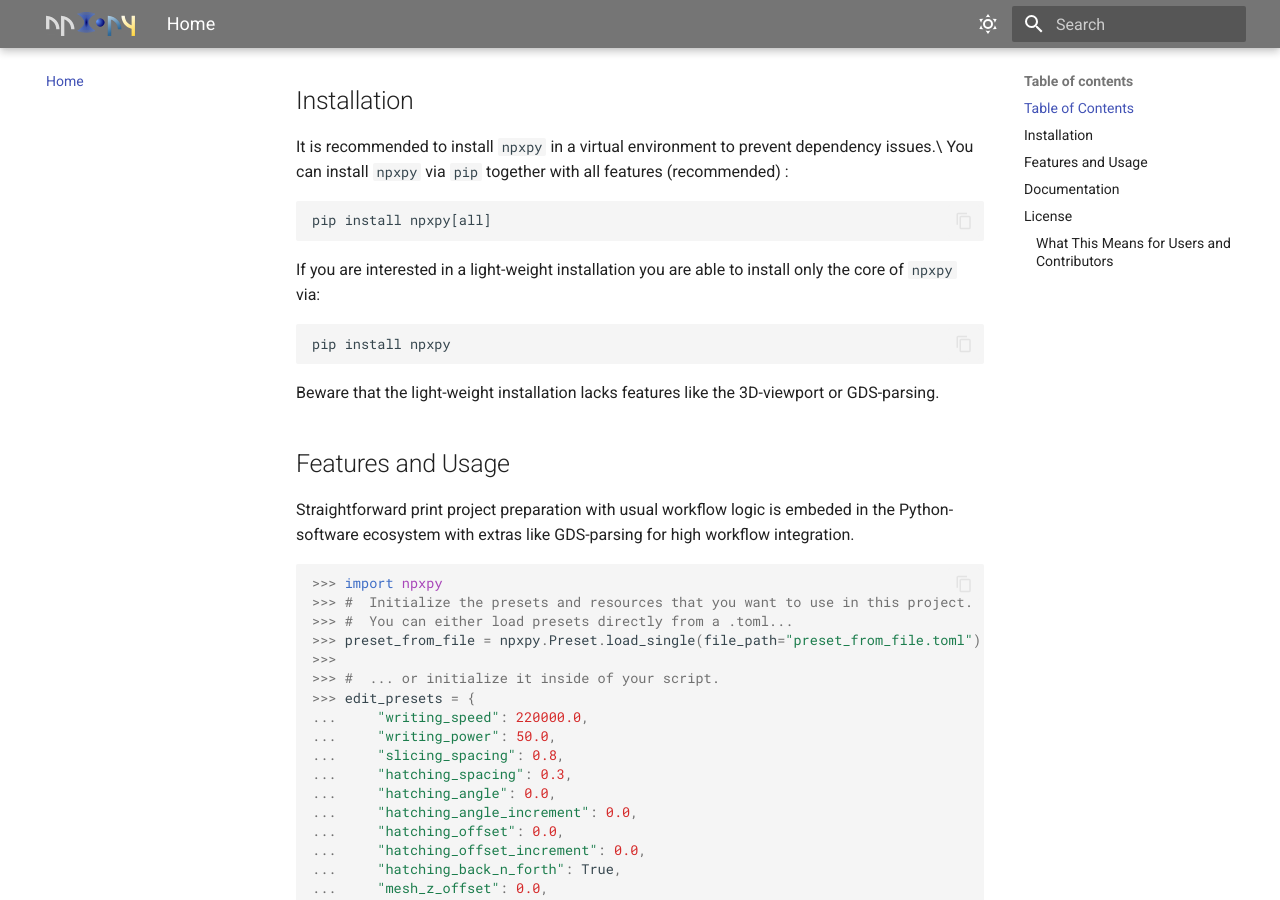
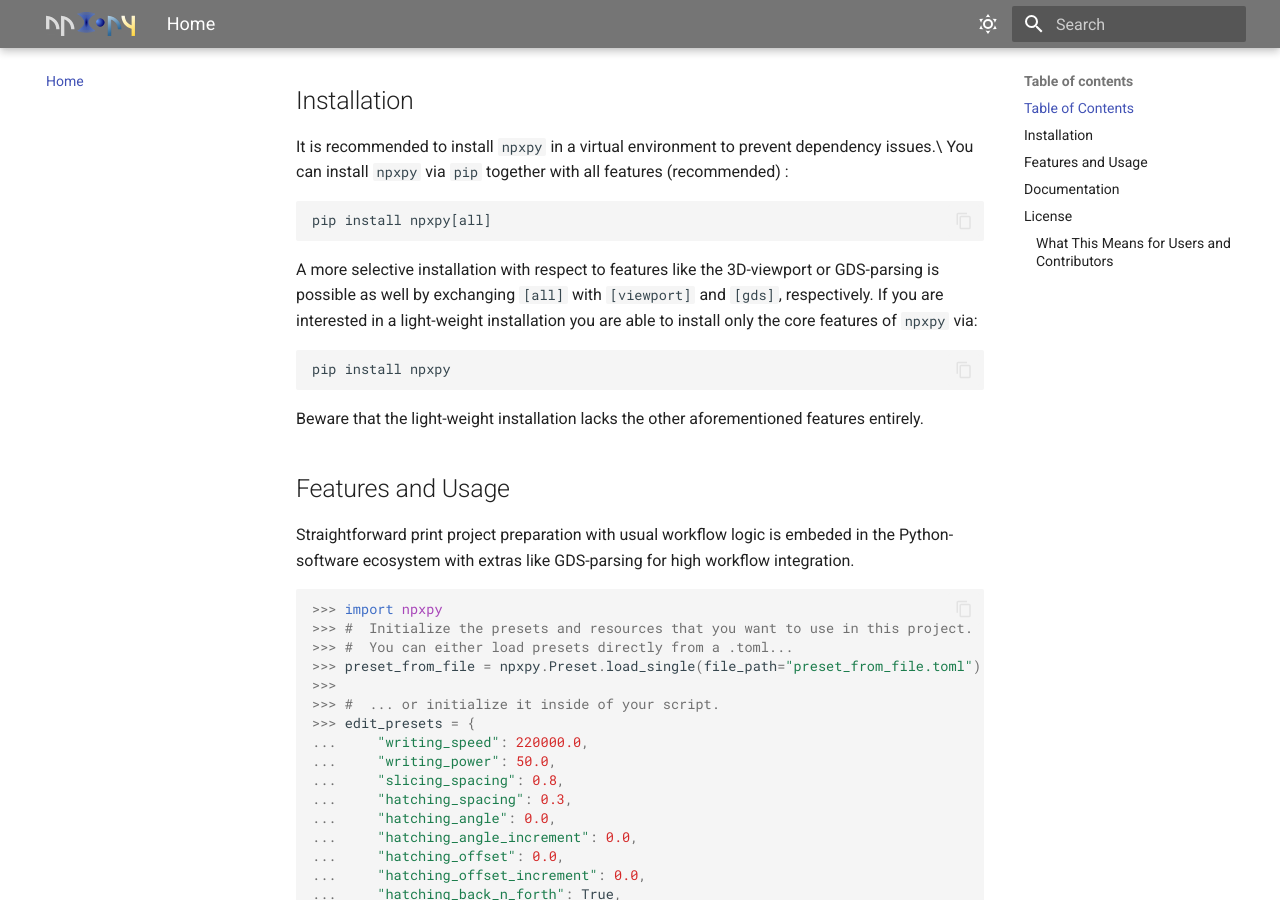
Before and after one commit to cuenlueer/npxpy, an MkDocs documentation site: the page built from docs/README.md, in a window 1280 px wide and 900 px high, scrolled down 764 px. Built offline with MkDocs 1.6.1 and Material for MkDocs 9.7.7, drawn with Linux system fonts in a browser that asks for light colours.

Commit message:
docs: fix installation instructions

````diff
--- a/docs/README.md
+++ b/docs/README.md
@@ -19,11 +19,13 @@
 ```
 pip install npxpy[all]
 ```
-If you are interested in a light-weight installation you are able to install only the core of ```npxpy``` via:
+A more selective installation with respect to features like the 3D-viewport or GDS-parsing is possible as well by
+exchanging ```[all]``` with ```[viewport]``` and ```[gds]```, respectively. If you are interested in a light-weight
+installation you are able to install only the core features of ```npxpy``` via:
 ```
 pip install npxpy
 ```
-Beware that the light-weight installation lacks features like the 3D-viewport or GDS-parsing.
+Beware that the light-weight installation lacks the other aforementioned features entirely.
 
 ## Features and Usage
 Straightforward print project preparation with usual workflow logic is embeded in the Python-software ecosystem
````
